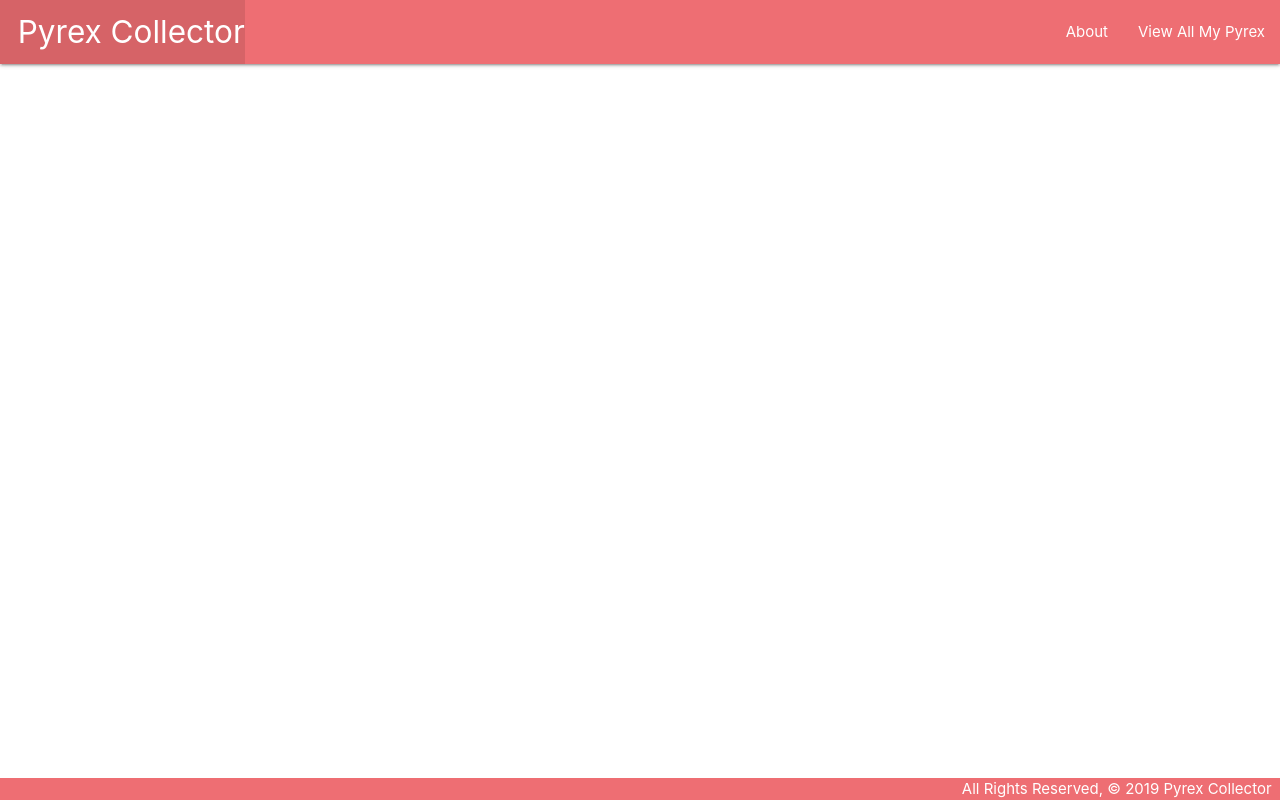
After one commit to rmscampos/PyrexCollector, a Django app: template main_app/templates/base.html in a window 1280 px wide. The commit adds this page. Run offline with Django 3.2, Linux system fonts and the light colour scheme; the template is opened without the code that fills it, so the values that code supplies are empty.

```diff
--- /dev/null
+++ b/main_app/static/css/style.css
@@ -0,0 +1,14 @@
+body {
+    display: flex;
+    min-height: 100vh;
+    flex-direction: column;
+  }
+
+  main {
+    flex: 1 0 auto;
+  }
+
+  footer.page-footer {
+    padding-top: 0;
+    text-align: right;
+  }
--- /dev/null
+++ b/main_app/templates/base.html
@@ -0,0 +1,35 @@
+{% load static %}
+
+<!DOCTYPE html>
+<html lang="en">
+<head>
+  <meta charset="UTF-8">
+  <meta name="viewport" content="width=device-width, initial-scale=1.0">
+  <meta http-equiv="X-UA-Compatible" content="ie=edge">
+  <title>Pyrex Collector</title>
+  <link rel="stylesheet" href="https://cdnjs.cloudflare.com/ajax/libs/materialize/1.0.0/css/materialize.min.css">
+  <link rel="stylesheet" type="text/css" href="{% static 'css/style.css' %}">
+</head>
+<body>
+  <header class="navbar-fixed">
+    <nav>
+      <div class="nav-wrapper">
+        <ul>
+          <li><a href="/" class="left brand-logo">&nbsp;&nbsp;Pyrex Collector</a></li>
+        </ul>
+        <ul class="right">
+          <li><a href="/about">About</a></li>
+          <li><a href="/pyrex">View All My Pyrex</a></li>
+        </ul>
+      </div>
+    </nav>
+  </header>
+  <main class="container">
+    {% block content %}
+    {% endblock %}
+  </main>
+  <footer class="page-footer">
+    <div class="right">All Rights Reserved, &copy; 2019 Pyrex Collector &nbsp;</div>
+  </footer>
+</body>
+</html>
--- a/main_app/urls.py
+++ b/main_app/urls.py
@@ -4,4 +4,5 @@ from . import views
 urlpatterns = [
     path('', views.home, name='home'),
     path('about/', views.about, name='about'),
+    path('pyrexes/', views.pyrexes_index, name='index')
 ]
```
Also changed, not shown: main_app/templates/about.html (+4 -12 lines), main_app/templates/pyrexes/index.html (added, +17 -0 lines), main_app/views.py (+17 -3 lines).
